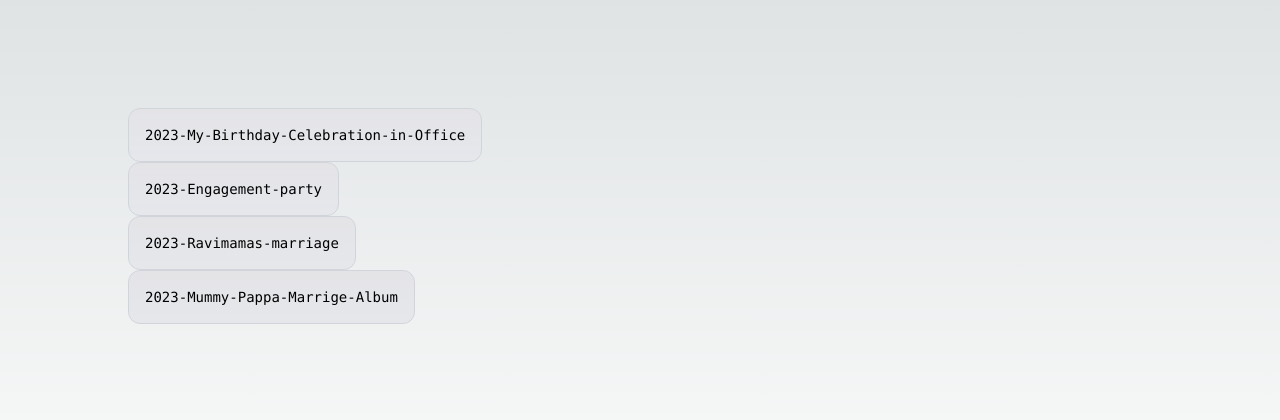
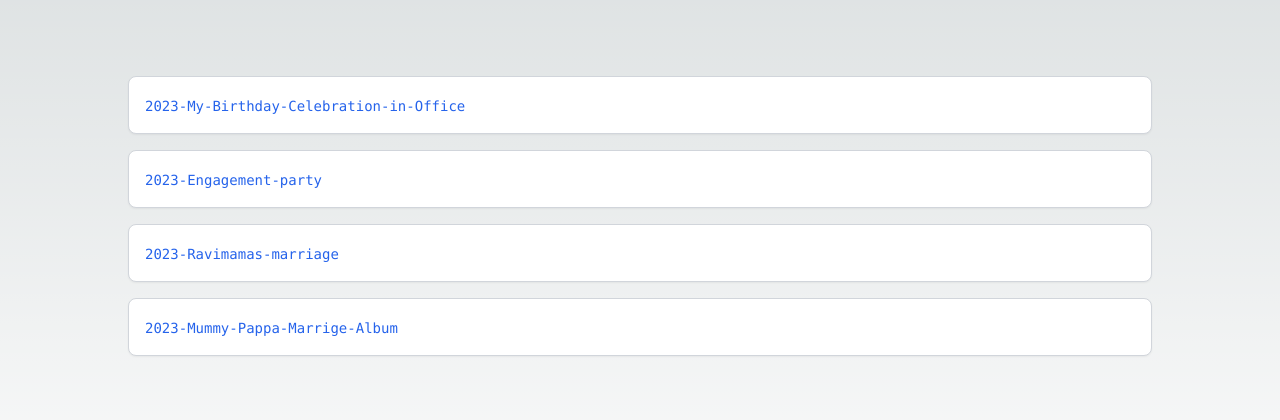
Before and after one commit to FamilyWebsites/nextjs_image_gallary_test_5, a Next.js app: page / in a window 1280 px wide. Shown: the part 184-604 px from the top of the page. Built offline with nearby package versions, Linux system fonts and the light colour scheme.

Commit message:
Update page.tsx

```diff
--- a/src/app/page.tsx
+++ b/src/app/page.tsx
@@ -6,17 +6,17 @@ export default function Home() {
     '2023-Mummy-Pappa-Marrige-Album'
   ];
 
-  return (
-    <main className="flex min-h-screen flex-col items-center justify-center p-24">
-      {repos.map(repo => (
-        <div key={repo} className="z-10 w-full max-w-5xl items-center justify-between font-mono text-sm lg:flex">
-          <p className="fixed left-0 top-0 flex w-full justify-center border-b border-gray-300 bg-gradient-to-b from-zinc-200 pb-6 pt-8 backdrop-blur-2xl dark:border-neutral-800 dark:bg-zinc-800/30 dark:from-inherit lg:static lg:w-auto lg:rounded-xl lg:border lg:bg-gray-200 lg:p-4 lg:dark:bg-zinc-800/30">
-            <a href={`/nextjs_image_gallary_test_5/${repo}`}>
+return (
+    <main className="flex min-h-screen flex-col items-center justify-center p-6">
+      <ul className="w-full max-w-5xl space-y-4">
+        {repos.map(repo => (
+          <li key={repo} className="border border-gray-300 rounded-lg p-4 bg-white shadow-sm hover:shadow-md transition-shadow">
+            <a href={`/nextjs_image_gallary_test_5/${repo}`} className="text-blue-600 hover:text-blue-800 font-mono text-sm">
               {repo}
             </a>
-          </p>
-        </div>
-      ))}
+          </li>
+        ))}
+      </ul>
     </main>
   );
 }
```
